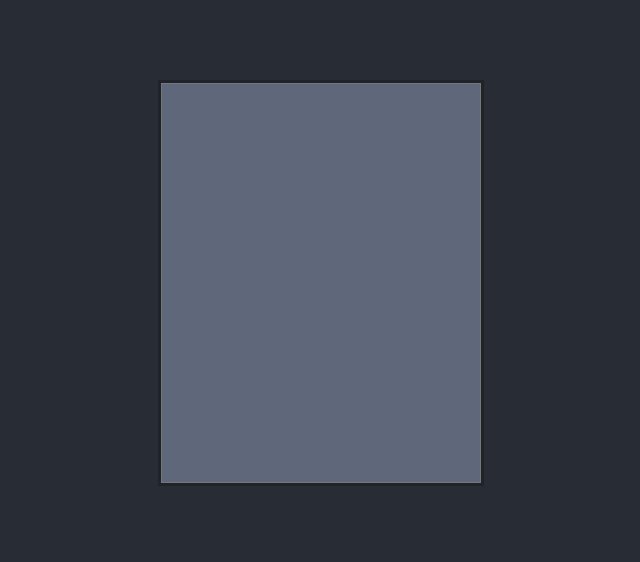
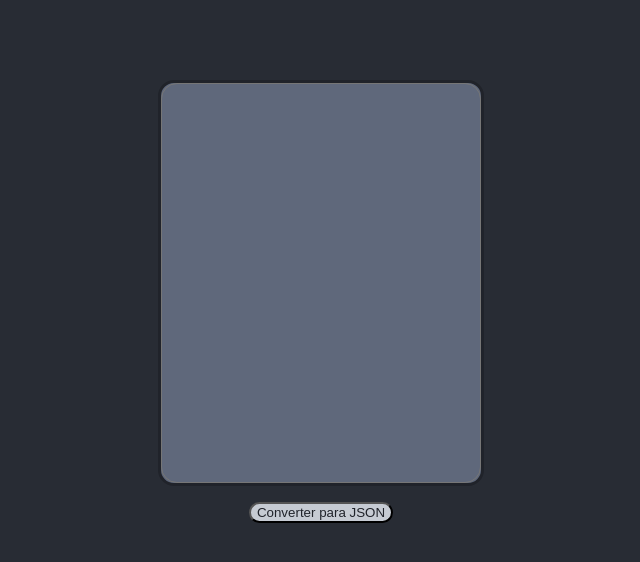
Before and after one commit to Vinny021/csv2json, a React (Create React App) app: page / in a window 1280 px wide. Shown: the top 562 px of the page, without its empty margins (319-959 px from the left). Built offline with nearby package versions, Linux system fonts and the light colour scheme.

Commit message:
Validacao para converter

```diff
--- a/src/App.css
+++ b/src/App.css
@@ -6,10 +6,11 @@
   text-align: center;
 }
 
-.csvInput {
+.CsvInput {
   display: flex;
   background-color: #5f687b;
   border-color: #20232a;
+  border-radius: 1rem;
   border-style: solid;
   height: 25rem;
   width: 20rem;
@@ -18,9 +19,17 @@
   margin-right: auto;
 }
 
-.csvInput textarea{
+.CsvInput textarea{
   background-color: transparent;
   color: #c6cbd3;
   resize: none;
+  border-radius: 1rem;
   width: 100%;
 }
+
+.Convert2Json {
+  background-color: #c6cbd3;
+  color: #20232a;
+  border-radius: 1rem;
+  margin-top: 1rem;
+}
--- a/src/App.jsx
+++ b/src/App.jsx
@@ -1,11 +1,63 @@
+import { useState } from 'react';
 import './App.css';
 
 function App() {
+  const [csvText, setCsvText] = useState('');
+
+  const handleChange = (event) => {
+    const text = event.target.value
+    setCsvText(text);
+  }
+
+  const validateCsv = (csvSplited) => {
+    var lenght = 0;
+
+    csvSplited.forEach(() => {
+      lenght += 1;
+      if(lenght > 1) return
+    })
+
+    return lenght > 1;
+  }
+
+  const csv2json = () => {
+    const splitN = csvText.split("\n");
+
+    console.log(splitN)
+    var isValid = validateCsv(splitN)
+
+    if(!isValid){
+      alert.show(<div style={{ color: 'blue'}}>Some Message</div>)
+    }
+
+    const jsonArray = [];
+
+    const keysString = splitN[0];
+    const keys = keysString.split(',');
+
+    const valuesStrings = splitN.slice(1);
+
+    valuesStrings.forEach((valuesString) => {
+      const values = valuesString.split(',');
+
+      var obj = {}
+      values.forEach((value, index)=>{
+        obj[keys[index]] = value
+      });
+
+      jsonArray.push(obj)
+
+    });
+
+    console.log(jsonArray)
+  }
+
   return (
     <div className="App">
-      <div className='csvInput'>
-        <textarea name="csvInput" id="csvInput"></textarea>
+      <div className='CsvInput'>
+        <textarea name="csvInput" id="csvInput" onChange={handleChange}></textarea>
       </div>
+      <button className='Convert2Json' onClick={csv2json}>Converter para JSON</button>
     </div>
   );
 }
```
